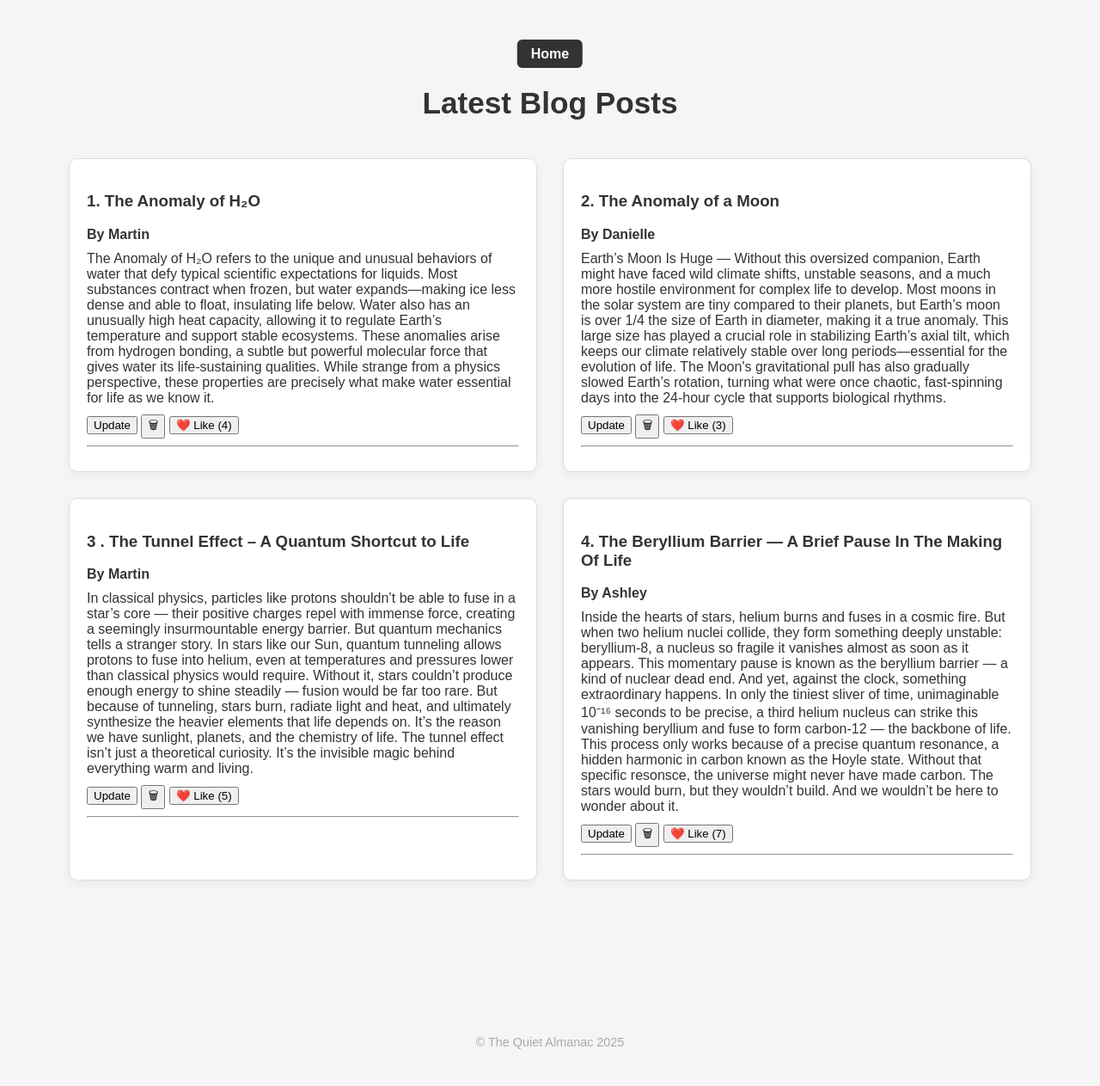
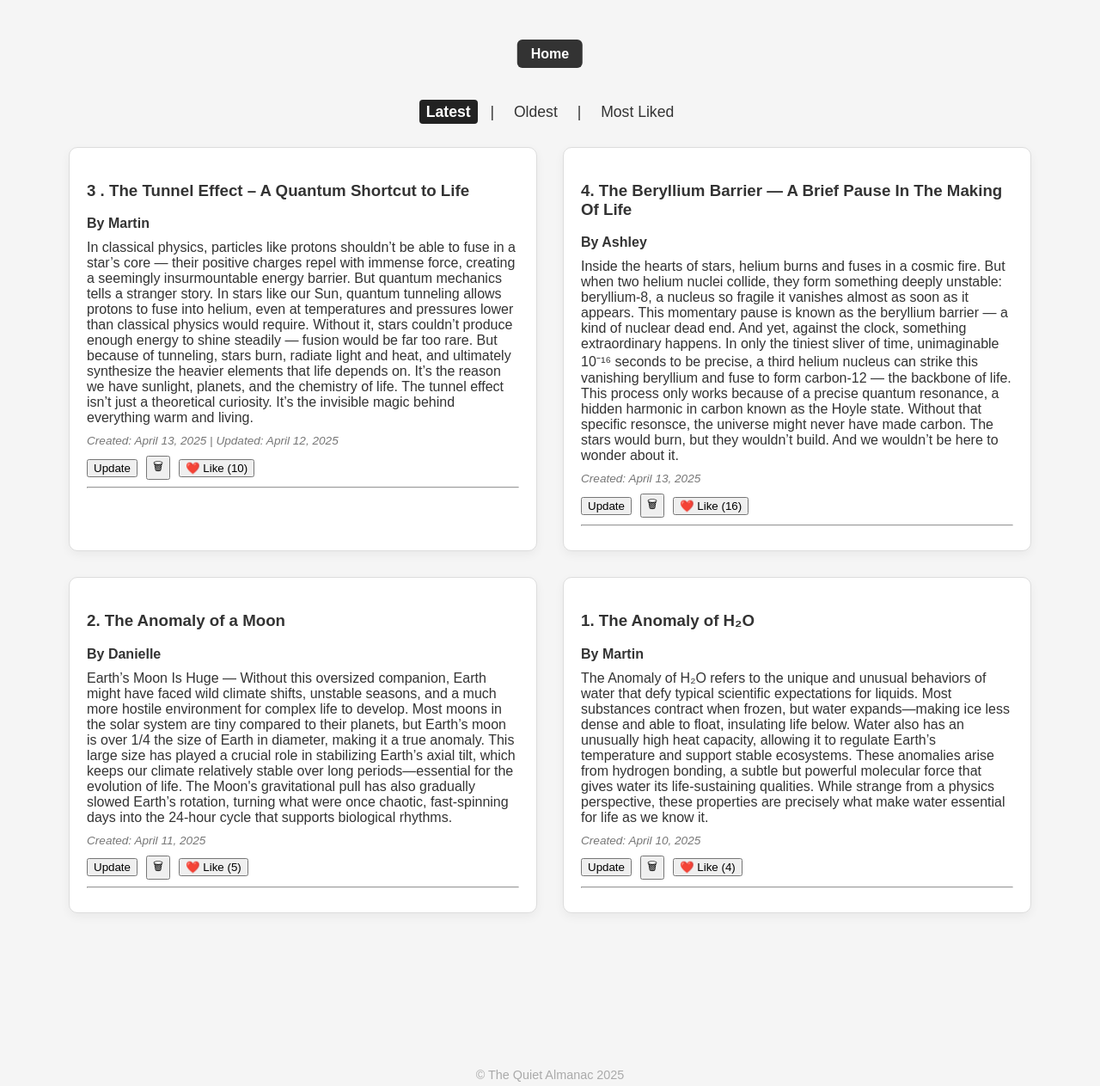
Before and after one commit to MartinEnke/Flask_Masterblog, a Flask app: page /show in a window 1280 px wide. Shown: the part 191-1454 px from the top of the page at 86% size. Before the commit the page ends 1411 px from the top, so only its background shows below. Run offline with Flask 3, Linux system fonts and the light colour scheme.

Commit message:
filtering posts

```diff
--- a/app.py
+++ b/app.py
@@ -1,5 +1,6 @@
 from flask import Flask, request, render_template, redirect, url_for
 import json
+from datetime import datetime
 
 app = Flask(__name__)
 
@@ -14,10 +15,20 @@ def index():
 
 @app.route("/show")
 def show():
-    """Renders the page displaying all blog posts."""
+    """Renders the page displaying all blog posts with sorting."""
+    sort_by = request.args.get("sort", "latest")
+
     with open("blog_posts.json", "r") as file:
         blog_posts = json.load(file)
-    return render_template("show.html", posts=blog_posts)
+
+    if sort_by == "latest":
+        blog_posts.sort(key=lambda x: x.get("date", ""), reverse=True)
+    elif sort_by == "oldest":
+        blog_posts.sort(key=lambda x: x.get("date", ""))
+    elif sort_by == "likes":
+        blog_posts.sort(key=lambda x: x.get("likes", 0), reverse=True)
+
+    return render_template("show.html", posts=blog_posts, sort=sort_by)
 
 
 @app.route("/add", methods=["GET", "POST"])
@@ -28,7 +39,9 @@ def add():
             "id": int(request.form["id"]),
             "author": request.form["author"],
             "title": request.form["title"],
-            "content": request.form["content"]
+            "content": request.form["content"],
+            "date": datetime.now().strftime("%B %d, %Y")
+
         }
         with open("blog_posts.json", "r") as file:
             posts = json.load(file)
@@ -75,6 +88,9 @@ def update(post_id):
         post_to_update["title"] = request.form["title"]
         post_to_update["author"] = request.form["author"]
         post_to_update["content"] = request.form["content"]
+        post_to_update['updated'] = datetime.now().strftime("%B %d, %Y")
+
+
 
         with open("blog_posts.json", "w") as file:
             json.dump(blog_posts, file, indent=4)
@@ -93,12 +109,14 @@ def like_post(post_id):
     for post in blog_posts:
         if post["id"] == post_id:
             post["likes"] = post.get("likes", 0) + 1
+            updated_likes = post["likes"]
             break
 
     with open("blog_posts.json", "w") as file:
         json.dump(blog_posts, file, indent=4)
 
-    return redirect(url_for("show") + f"#post-{post_id}")
+    return {"likes": updated_likes}, 200
+
 
 
 if __name__ == "__main__":
--- a/blog_posts.json
+++ b/blog_posts.json
@@ -4,27 +4,32 @@
         "author": "Martin",
         "title": "1.  The Anomaly of H\u2082O",
         "content": "The Anomaly of H\u2082O refers to the unique and unusual behaviors of water that defy typical scientific expectations for liquids. Most substances contract when frozen, but water expands\u2014making ice less dense and able to float, insulating life below. Water also has an unusually high heat capacity, allowing it to regulate Earth\u2019s temperature and support stable ecosystems. These anomalies arise from hydrogen bonding, a subtle but powerful molecular force that gives water its life-sustaining qualities. While strange from a physics perspective, these properties are precisely what make water essential for life as we know it.",
-        "likes": 4
+        "likes": 4,
+        "date": "April 10, 2025"
     },
     {
         "id": 2,
         "author": "Danielle",
         "title": "2. The Anomaly of a Moon",
         "content": "Earth\u2019s Moon Is Huge \u2014 Without this oversized companion, Earth might have faced wild climate shifts, unstable seasons, and a much more hostile environment for complex life to develop. Most moons in the solar system are tiny compared to their planets, but Earth\u2019s moon is over 1/4 the size of Earth in diameter, making it a true anomaly. This large size has played a crucial role in stabilizing Earth\u2019s axial tilt, which keeps our climate relatively stable over long periods\u2014essential for the evolution of life. The Moon's gravitational pull has also gradually slowed Earth\u2019s rotation, turning what were once chaotic, fast-spinning days into the 24-hour cycle that supports biological rhythms. ",
-        "likes": 3
+        "likes": 5,
+        "date": "April 11, 2025"
     },
     {
         "id": 3,
         "author": "Martin",
         "title": "3 . The Tunnel Effect \u2013 A Quantum Shortcut to Life",
         "content": "In classical physics, particles like protons shouldn\u2019t be able to fuse in a star\u2019s core \u2014 their positive charges repel with immense force, creating a seemingly insurmountable energy barrier. But quantum mechanics tells a stranger story. \r\nIn stars like our Sun, quantum tunneling allows protons to fuse into helium, even at temperatures and pressures lower than classical physics would require. Without it, stars couldn\u2019t produce enough energy to shine steadily \u2014 fusion would be far too rare. But because of tunneling, stars burn, radiate light and heat, and ultimately synthesize the heavier elements that life depends on. It\u2019s the reason we have sunlight, planets, and the chemistry of life. The tunnel effect isn\u2019t just a theoretical curiosity. It\u2019s the invisible magic behind everything warm and living.",
-        "likes": 5
+        "likes": 10,
+        "date": "April 13, 2025",
+        "updated": "April 12, 2025"
     },
     {
         "id": 4,
         "author": "Ashley",
         "title": "4. The Beryllium Barrier \u2014 A Brief Pause In The Making Of Life",
         "content": "Inside the hearts of stars, helium burns and fuses in a cosmic fire. But when two helium nuclei collide, they form something deeply unstable: beryllium-8, a nucleus so fragile it vanishes almost as soon as it appears. This momentary pause is known as the beryllium barrier \u2014 a kind of nuclear dead end.\r\n\r\nAnd yet, against the clock, something extraordinary happens. In only the tiniest sliver of time, unimaginable 10\u207b\u00b9\u2076 seconds to be precise, a third helium nucleus can strike this vanishing beryllium and fuse to form carbon-12 \u2014 the backbone of life. This process only works because of a precise quantum resonance, a hidden harmonic in carbon known as the Hoyle state.\r\nWithout that specific resonsce, the universe might never have made carbon. The stars would burn, but they wouldn\u2019t build. And we wouldn\u2019t be here to wonder about it.",
-        "likes": 7
+        "likes": 16,
+        "date": "April 13, 2025"
     }
 ]
--- a/static/css/style.css
+++ b/static/css/style.css
@@ -102,6 +102,32 @@ h1 {
     color: #4f4f4f;
 }
 
+.filters {
+    text-align: center;
+    margin: 30px 0 10px;
+    font-size: 1.1em;
+}
+
+.filters a {
+    text-decoration: none;
+    color: #333;
+    font-weight: 500;
+    margin: 0 10px;
+    padding: 4px 8px;
+    border-radius: 4px;
+    transition: all 0.2s ease;
+}
+
+.filters a:hover {
+    background-color: #ddd;
+}
+
+.filters a.active {
+    background-color: #222;
+    color: #fff;
+    font-weight: bold;
+}
+
 .page-title {
     text-align: center;
     font-size: 2.2em;
@@ -125,6 +151,26 @@ h1 {
     padding: 20px;
     box-shadow: 0 4px 12px rgba(0, 0, 0, 0.05);
     transition: box-shadow 0.2s ease;
+}
+
+.post-date {
+    font-size: 0.85em;
+    color: #777;
+    font-style: italic;
+    margin-bottom: 10px;
+}
+
+.highlight-post {
+    animation: flashHighlight 0.8s ease-out;
+}
+
+@keyframes flashHighlight {
+    0% {
+        background-color: #e0e0e0; /* bright silver-grey */
+    }
+    100% {
+        background-color: transparent;
+    }
 }
 
 .post:hover {
@@ -199,6 +245,7 @@ header {
     color: #444;
 }
 
+
 /* Footer */
 footer {
 
--- a/templates/show.html
+++ b/templates/show.html
@@ -5,6 +5,32 @@
     <title>Show</title>
     <link rel="stylesheet" href="{{ url_for('static', filename='css/style.css') }}">
 </head>
+<script>
+  function likePost(event, postId) {
+    event.preventDefault(); // Prevent form from submitting
+
+    fetch(`/like/${postId}`, {
+      method: "POST"
+    })
+    .then(response => response.json())
+    .then(data => {
+      // Update like count visually
+      document.getElementById(`like-count-${postId}`).textContent = data.likes;
+
+      // Optional: flash effect
+      const postElement = document.getElementById(`post-${postId}`);
+      if (postElement) {
+        postElement.classList.add("highlight-post");
+        setTimeout(() => {
+          postElement.classList.remove("highlight-post");
+        }, 800);
+      }
+    })
+    .catch(error => console.error("Error liking post:", error));
+  }
+</script>
+
+
 <body class="show-page">
 
     <header>
@@ -20,29 +46,47 @@
     </div>
     <br>
 
-<h1 class="page-title">Latest Blog Posts</h1>
+
+    <div class="filters">
+    <a href="{{ url_for('show', sort='latest') }}" class="{% if sort == 'latest' %}active{% endif %}">Latest</a> |
+    <a href="{{ url_for('show', sort='oldest') }}" class="{% if sort == 'oldest' %}active{% endif %}">Oldest</a> |
+    <a href="{{ url_for('show', sort='likes') }}" class="{% if sort == 'likes' %}active{% endif %}">Most Liked</a>
+</div>
+
 <main>
   <div class="post-grid">
     {% for post in posts %}
         <article class="post" id="post-{{ post.id }}">
             <h3>{{ post.title }}</h3>
-            <p><strong>By {{ post.author }}</strong></p>
+            <p><strong>By {{ post.author }}</strong>
             <p>{{ post.content }}</p>
+            <p class="post-date">
+    Created: {{ post.date }}
+    {% if post.updated %} | Updated: {{ post.updated }}{% endif %}
+</p>
+
+
 
             <div style="display: flex; justify-content: space-between; align-items: center; margin-top: 10px;">
-                <div>
+                <div class="post-actions" style="display: flex; gap: 10px; align-items: center;">
+    <!-- Update Button -->
     <form action="{{ url_for('update', post_id=post.id) }}" method="GET" style="display: inline;">
         <button type="submit">Update</button>
     </form>
 
+    <!-- Delete Button -->
     <form action="{{ url_for('delete_blog', post_id=post.id) }}" method="POST" onsubmit="return confirm('Are you sure you want to delete this post?');" style="display: inline;">
         <button type="submit">🗑</button>
     </form>
 
-                    <form action="{{ url_for('like_post', post_id=post.id) }}" method="POST" style="display: inline;">
-                        <button type="submit">❤️ Like ({{ post.likes }})</button>
+    <!-- Like Button (AJAX) -->
+    <form onsubmit="likePost(event, {{ post.id }})" style="display: inline;">
+        <button type="submit" id="like-btn-{{ post.id }}">
+            ❤️ Like (<span id="like-count-{{ post.id }}">{{ post.likes }}</span>)
+        </button>
     </form>
 </div>
+
             </div>
 
             <hr>
```
Lines whose indentation alone changed are shown as unchanged.
